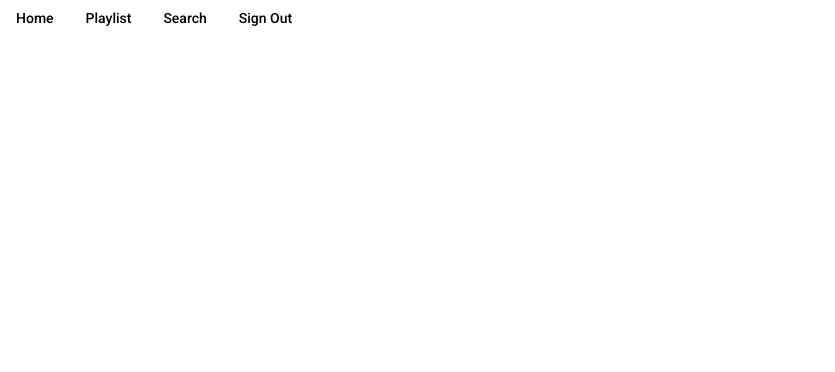
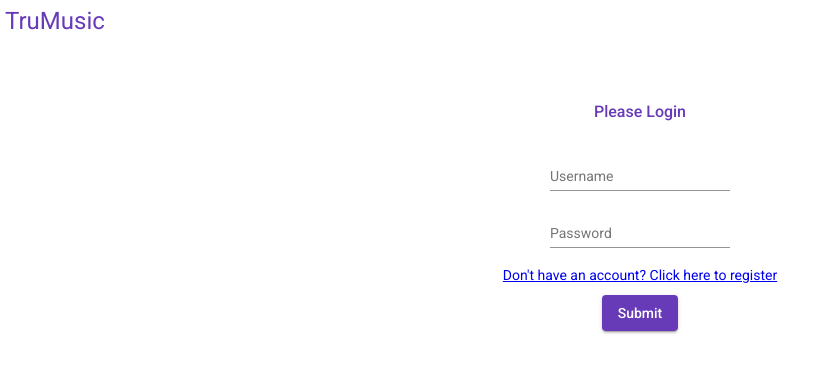
Before and after one commit to Erika-tech257/TruMusicClient, an Angular app: page /login in a window 1280 px wide. Before the commit this address led to /. Shown: the top 372 px of the page, without its empty margins (0-835 px from the left). Built offline with nearby package versions, Linux system fonts and the light colour scheme.

Commit message:
fixed register and login component, register works have to fix login logic

```diff
--- a/src/app/app.component.html
+++ b/src/app/app.component.html
@@ -1,2 +1,2 @@
-<app-navbar></app-navbar>
+<!-- <app-navbar></app-navbar> -->
 <router-outlet></router-outlet>
--- a/src/app/app.module.ts
+++ b/src/app/app.module.ts
@@ -16,6 +16,7 @@ import { MatButtonModule } from '@angular/material/button';
 import {MatMenuModule} from '@angular/material/menu';
 import {MatIconModule} from '@angular/material/icon';
 import { AuthService } from './services/auth.service';
+
 
 
 
@@ -41,6 +42,7 @@ import { AuthService } from './services/auth.service';
     MatIconModule
 
 
+
   ],
   providers: [AuthService],
   bootstrap: [AppComponent]
--- a/src/app/components/login/login.component.html
+++ b/src/app/components/login/login.component.html
@@ -1,5 +1,5 @@
 <h1>TruMusic</h1>
-<form [formGroup] = "loginForm" (ngSubmit) = "userLogin" class="form-control">
+<form [formGroup] = "loginForm" (ngSubmit) = "userLogin()" class="form-control">
   <h3>Please Login</h3>
 <div class="username">
   <mat-form-field appearance="legacy">
@@ -22,5 +22,5 @@
   </mat-form-field>
 </div>
 <a href="/register">Don't have an account? Click here to register</a>
-<button mat-raised-button color="primary" type="button">Submit</button>
+<button mat-raised-button color="primary" type="submit">Submit</button>
 </form>
--- a/src/app/components/login/login.component.ts
+++ b/src/app/components/login/login.component.ts
@@ -1,7 +1,9 @@
-import { Component, OnInit } from '@angular/core';
+import { Component, Input, OnInit, Output} from '@angular/core';
 import { FormBuilder, FormGroup } from '@angular/forms';
 import { AuthService } from 'src/app/services/auth.service';
 import { Router } from '@angular/router';
+import { EventEmitter } from '@angular/core';
+
 
 @Component({
   selector: 'app-login',
@@ -10,7 +12,9 @@ import { Router } from '@angular/router';
 })
 export class LoginComponent implements OnInit {
 
+
   loginForm!: FormGroup;
+
 
   constructor(private auth: AuthService, private formBuilder: FormBuilder, private router: Router) { }
 
@@ -23,11 +27,13 @@ export class LoginComponent implements OnInit {
   }
 
   userLogin() {
+
     const value = this.loginForm.getRawValue();
     this.auth.userLogin(value).subscribe(
       res => {
         console.log(res);
         alert("You are now logged in " + res.username)
+        this.router.navigate(['navbar'])
       })
       this.loginForm.reset();
   }
--- a/src/app/components/navbar/navbar.component.html
+++ b/src/app/components/navbar/navbar.component.html
@@ -1,3 +1,4 @@
+
 <button mat-button ="menu">Home</button>
 <button mat-button="menu">Playlist</button>
 <button mat-button="menu">Search</button>
--- a/src/app/components/register/register.component.html
+++ b/src/app/components/register/register.component.html
@@ -1,5 +1,5 @@
 <h1>TruMusic</h1>
-<form [formGroup] = "registerForm" (ngSubmit) = "userRegister" class="form-control">
+<form [formGroup] = "registerForm" (ngSubmit) = "userRegister()" class="form-control">
   <h3>Please Register</h3>
 <div class = "email">
 <mat-form-field appearance="legacy">
@@ -31,5 +31,5 @@
     >
   </mat-form-field>
 </div>
-<button mat-raised-button color="primary" type="button">Submit</button>
+<button mat-raised-button color="primary" type="submit">Submit</button>
 </form>
--- a/src/app/components/register/register.component.ts
+++ b/src/app/components/register/register.component.ts
@@ -28,10 +28,10 @@ export class RegisterComponent implements OnInit {
     this.auth.userRegister(value).subscribe(
       res => {
         console.log(res)
+        console.log("clicked")
         alert("Thanks for registering " + res.username+ "you will now be directed to login")
         this.router.navigate(['/login'])
       })
       this.registerForm.reset();
   }
-
 }
--- a/src/app/services/auth.service.ts
+++ b/src/app/services/auth.service.ts
@@ -18,14 +18,15 @@ export class AuthService {
 
   //Pass in http interceptor for login pass in token
 
-  userLogin(loginUser: loginUser): Observable<loginUser> {
+  userLogin(loginUser: loginUser):
+  Observable<loginUser> {
+    const user = loginUser.username
     return this.http.post<loginUser>(
       this.apiUrl + "login",
       JSON.stringify(loginUser),
       this.httpOptions
     )
     .pipe(retry(1), catchError(this.handleError));
-
   }
 
 
```
Also changed, not shown: src/app/app-routing.module.ts (+5 -3 lines), src/app/components/navbar/navbar.component.ts (+6 -2 lines).
